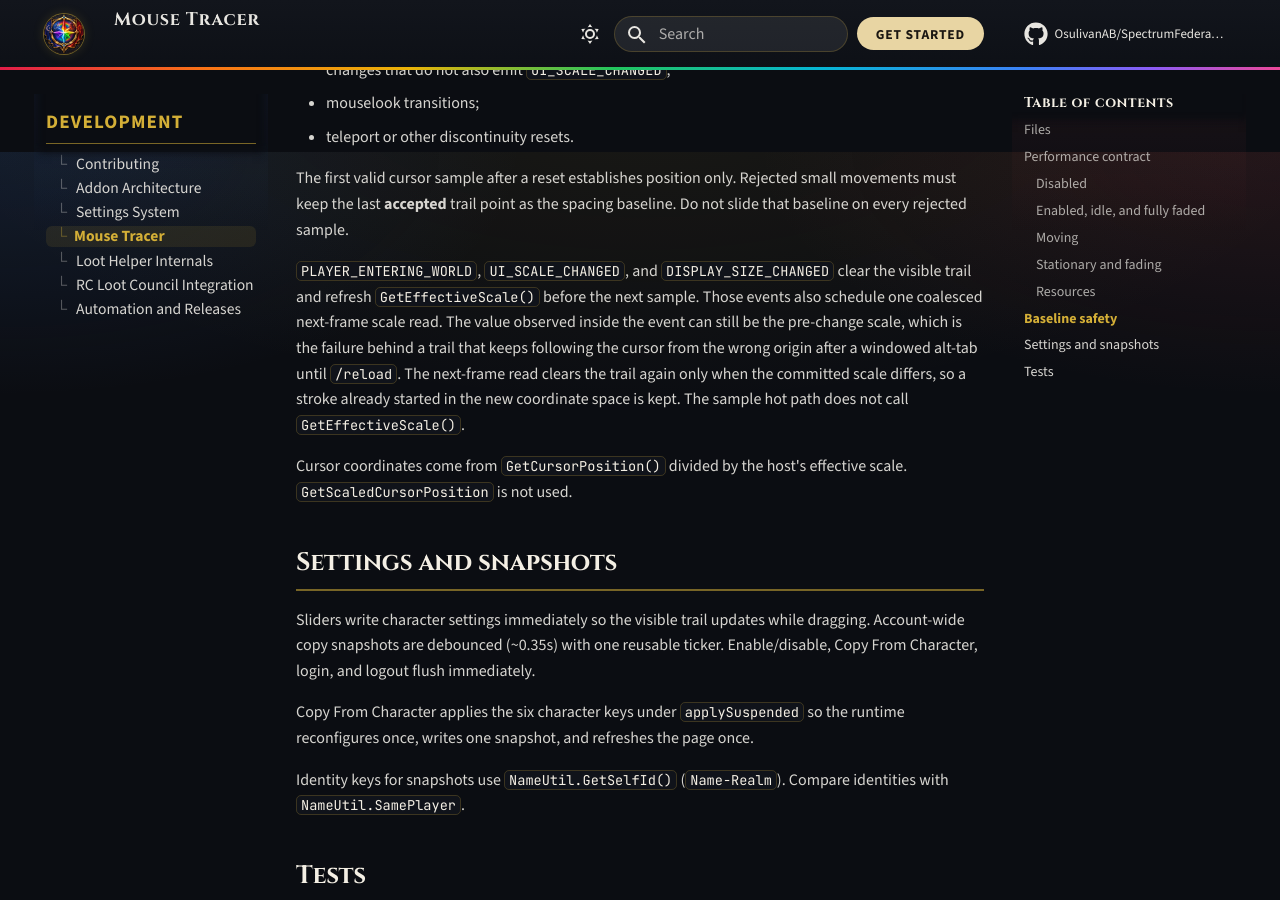
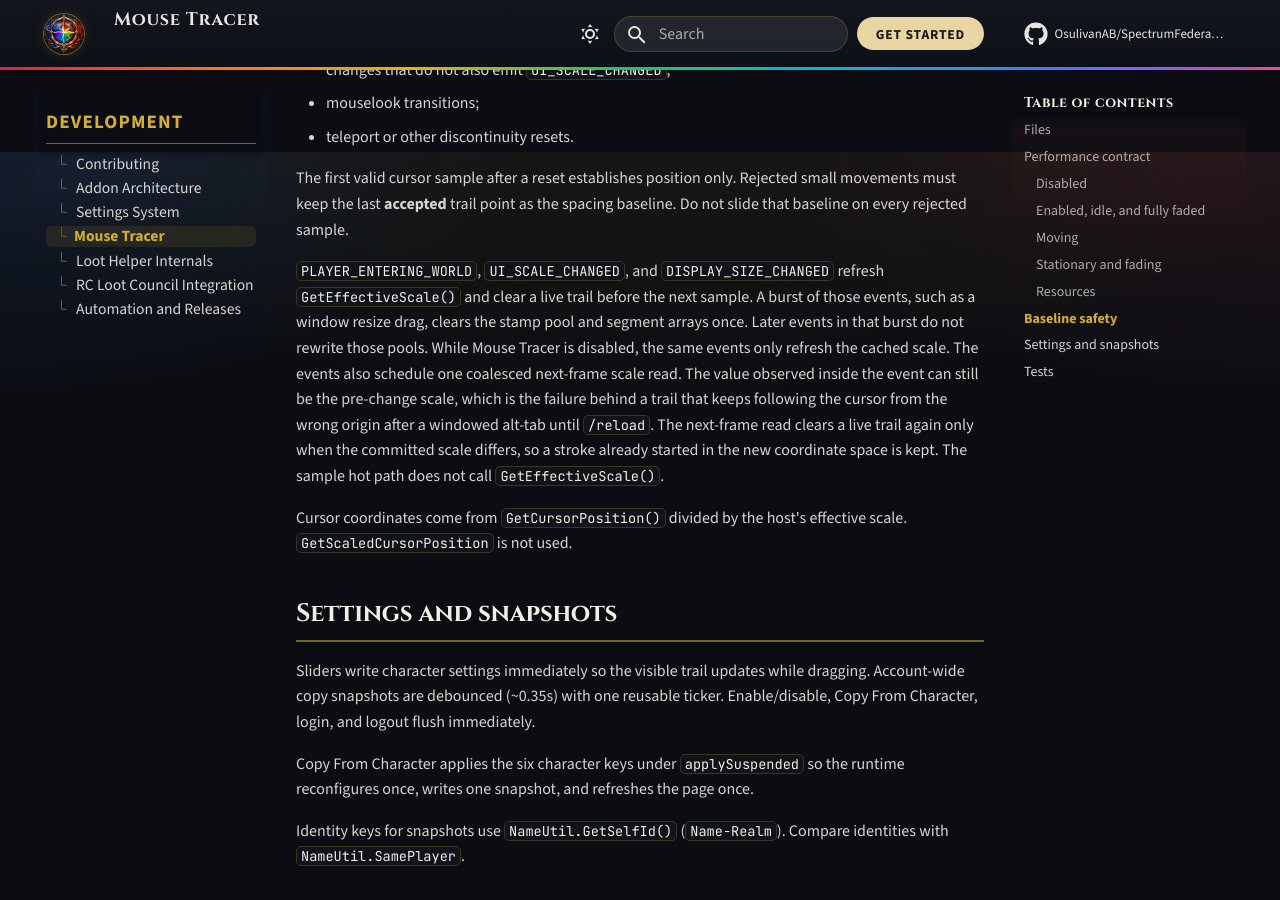
Before and after one commit to OsulivanAB/SpectrumFederation, an MkDocs documentation site: the page built from docs/development/mouse-tracer.md, in a window 1280 px wide and 900 px high, scrolled down 2548 px. Built offline with MkDocs 1.6.1 and Material for MkDocs 9.7.7, drawn with Linux system fonts in a browser that asks for light colours; comment, search, counter and statistics services are not loaded.

Commit message:
fix: coalesce Mouse Tracer pool resets during display bursts
A resize drag can emit many display-size events. Clear a live trail
once per burst, and while the tracer is disabled only refresh the
cached scale.

Co-authored-by: anthony.r.bahl <anthony.r.bahl@gmail.com>

```diff
--- a/docs/development/mouse-tracer.md
+++ b/docs/development/mouse-tracer.md
@@ -75,7 +75,7 @@ Invalidate the sampling baseline, and do not emit a segment from stale coordinat
 
 The first valid cursor sample after a reset establishes position only. Rejected small movements must keep the last **accepted** trail point as the spacing baseline. Do not slide that baseline on every rejected sample.
 
-`PLAYER_ENTERING_WORLD`, `UI_SCALE_CHANGED`, and `DISPLAY_SIZE_CHANGED` clear the visible trail and refresh `GetEffectiveScale()` before the next sample. Those events also schedule one coalesced next-frame scale read. The value observed inside the event can still be the pre-change scale, which is the failure behind a trail that keeps following the cursor from the wrong origin after a windowed alt-tab until `/reload`. The next-frame read clears the trail again only when the committed scale differs, so a stroke already started in the new coordinate space is kept. The sample hot path does not call `GetEffectiveScale()`.
+`PLAYER_ENTERING_WORLD`, `UI_SCALE_CHANGED`, and `DISPLAY_SIZE_CHANGED` refresh `GetEffectiveScale()` and clear a live trail before the next sample. A burst of those events, such as a window resize drag, clears the stamp pool and segment arrays once. Later events in that burst do not rewrite those pools. While Mouse Tracer is disabled, the same events only refresh the cached scale. The events also schedule one coalesced next-frame scale read. The value observed inside the event can still be the pre-change scale, which is the failure behind a trail that keeps following the cursor from the wrong origin after a windowed alt-tab until `/reload`. The next-frame read clears a live trail again only when the committed scale differs, so a stroke already started in the new coordinate space is kept. The sample hot path does not call `GetEffectiveScale()`.
 
 Cursor coordinates come from `GetCursorPosition()` divided by the host's effective scale. `GetScaledCursorPosition` is not used.
 
```
Also changed, not shown: 2 other files.
